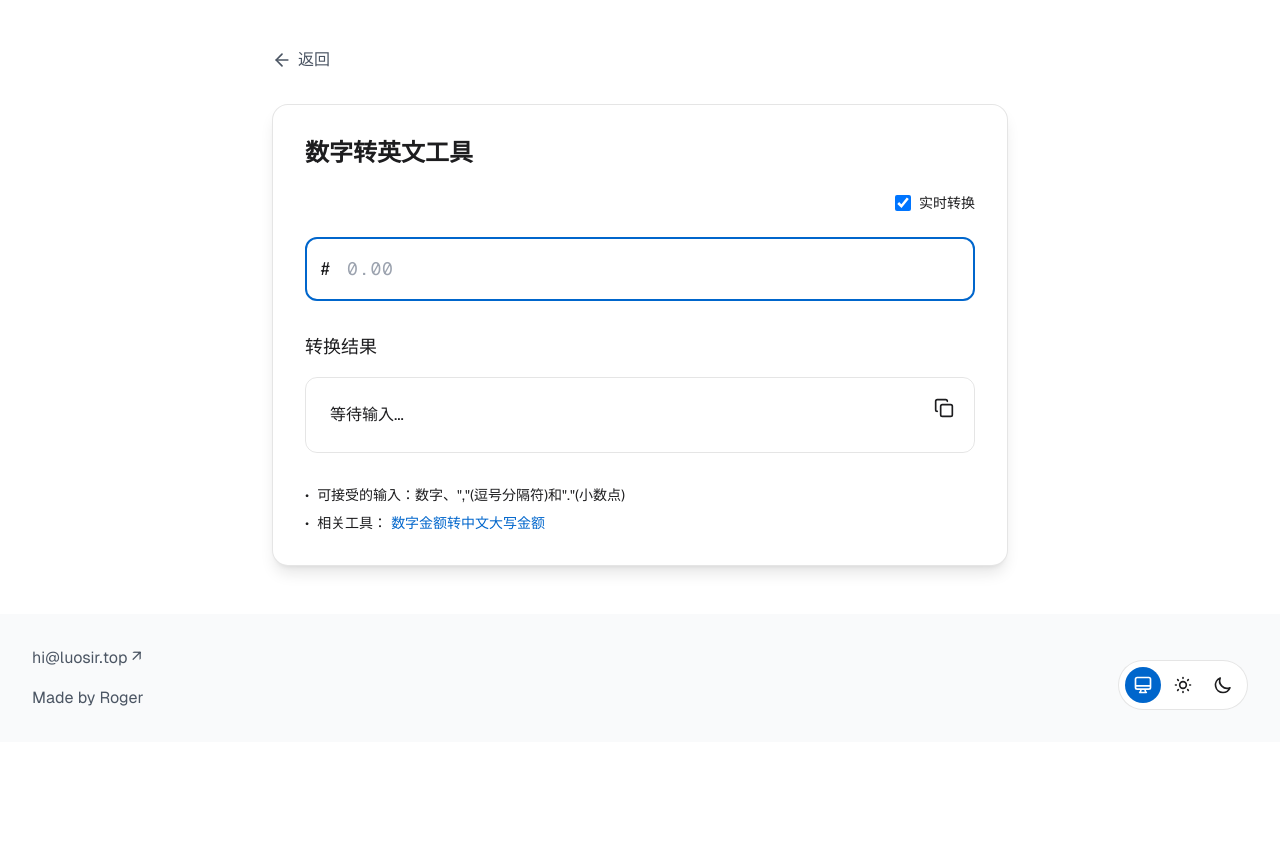
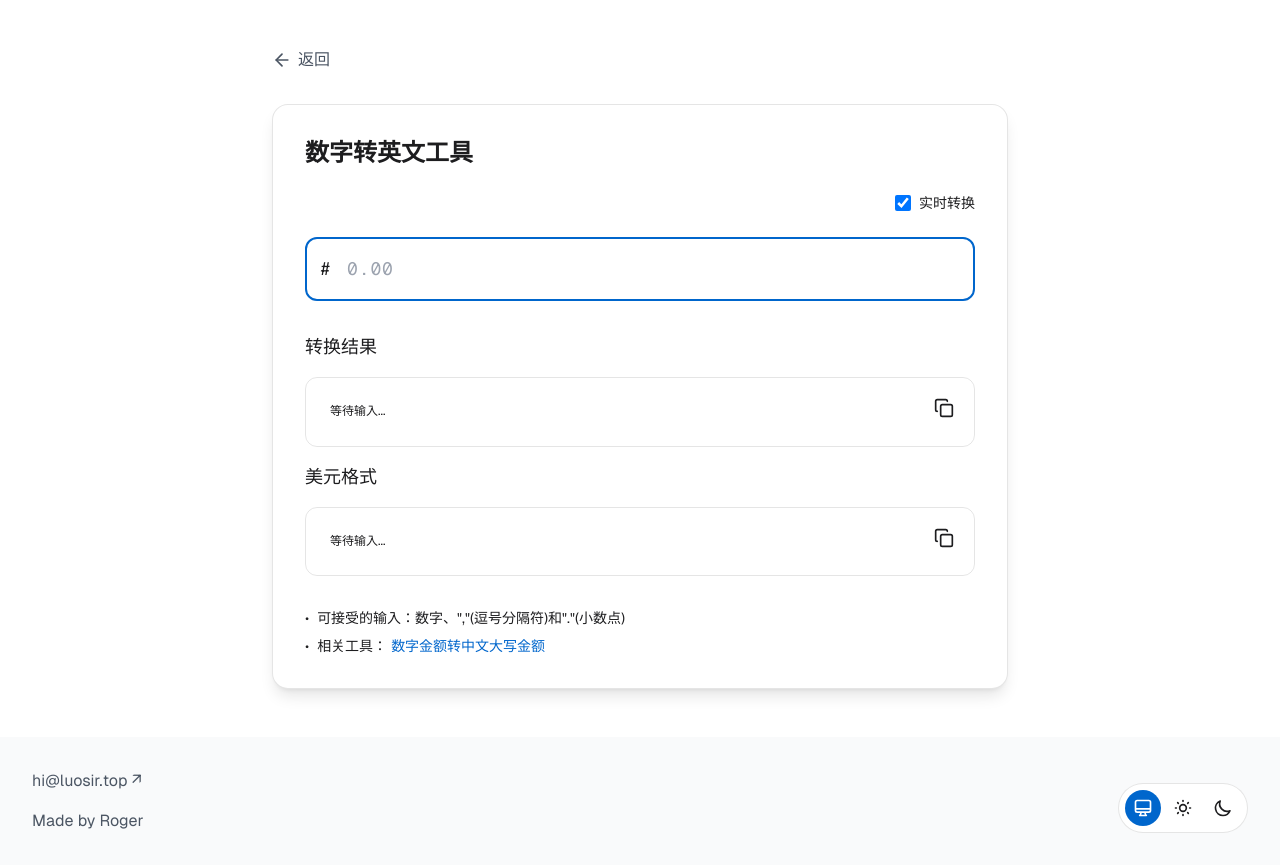
Before and after one commit to luocompany/luosir, a Next.js app: page /tools/number-to-english in a window 1280 px wide. Before the commit the page ends 800 px from the top, so only its background shows below. Built offline with nearby package versions, Linux system fonts and the light colour scheme.

Commit message:
结果显示框格式调整

```diff
--- a/app/tools/number-to-chinese/page.tsx
+++ b/app/tools/number-to-chinese/page.tsx
@@ -58,7 +58,7 @@ export default function NumberToChinese() {
           </Link>
         </div>
         <div className="backdrop-blur-xl bg-[var(--card-bg)] rounded-2xl p-8 shadow-lg border border-[var(--card-border)]">
-          <h1 className="text-2xl font-bold text-[var(--foreground)] mb-6">人民币大写在线转换</h1>
+          <h1 className="text-2xl font-bold text-[var(--foreground)] mb-6">人民币大写金额转换</h1>
           <form className="space-y-6">
             <div className="flex items-center justify-end mb-6">
               <div className="flex items-center space-x-2">
@@ -129,14 +129,18 @@ export default function NumberToChinese() {
               >
                 {copied ? <CheckIcon className="h-5 w-5 text-green-500" /> : <CopyIcon className="h-5 w-5" />}
               </button>
-              <p className="text-[var(--foreground)] leading-relaxed">
-                {error ? (
-                  <span className="text-red-500">{error}</span>
+              <p className="text-[var(--foreground)] leading-relaxed text-xs">
+                {!lowerAmount ? (
+                  <span className="text-[var(--foreground)]/60">等待输入...</span>
                 ) : (
-                  upperAmount ? (
-                    <strong>{upperAmount}</strong>
+                  error ? (
+                    <strong>{error}</strong>
                   ) : (
-                    '等待输入...'
+                    upperAmount ? (
+                      <strong>{upperAmount}</strong>
+                    ) : (
+                      <span className="text-[var(--foreground)]/60">等待输入...</span>
+                    )
                   )
                 )}
               </p>
@@ -175,7 +179,7 @@ export default function NumberToChinese() {
                 <div className="space-y-3">
                   <p>一、中文大写金额数字到"元"为止的，在"元"之后、应写"整"(或"正")字；在"角"和"分"之后，不写"整"(或"正")字。</p>
 
-                  <p>二、中文大写金额数字前应标明"人民币"字样，大写金额数字应紧接"人民币"字样填写，不得留有空白。大写金额数字前未印"人民币"字样的，应加填"人民币"三字，在票据和结算凭证大写金额栏内不得预印固定的"仟、佰、拾、万、仟、佰、拾、元、角、分"字样。</p>
+                  <p>二、中文大写金额��字前应标明"人民币"字样，大写金额数字应紧接"人民币"字样填写，不得留有空白。大写金额数字前未印"人民币"字样的，应加填"人民币"三字，在票据和结算凭证大写金额栏内不得预印固定的"仟、佰、拾、万、仟、佰、拾、元、角、分"字样。</p>
 
                   <div>
                     <p>三、阿拉伯数字小写金额数字中有"0"时，中文大写应按照汉语语言规律、金额数字构成和防止涂改的要求进行书写。举例如下：</p>
@@ -189,7 +193,7 @@ export default function NumberToChinese() {
 
                   <p>四、拉伯小写金额数字前面均应填写人民币符号"￥"，阿拉伯小写金额数字要认真填写，不得连写分辨不清。</p>
 
-                  <p>���、票据的出票日期必须使用中文大写，为防止变造票据的出票日期，在填写月、日时、月为壹、贰和壹拾的，日为壹至玖和壹拾、贰拾和叁拾的，应在其前加"零"日为拾壹至拾玖的应在其前加"壹"如1月15日应写成零壹月壹拾伍日，再如10月20日应写成零壹拾月零贰拾日。</p>
+                  <p>、票据的出票日期必须使用中文大写，为防止变造票据的出票日期，在填写月、日时、月为壹、贰和壹拾的，日为壹至玖和壹拾、贰拾和叁拾的，应在其前加"零"日为拾壹至拾玖的应在其前加"壹"如1月15日应写成零壹月壹拾伍日，再如10月20日应写成零壹拾月零贰拾日。</p>
                 </div>
               </div>
             </div>
--- a/app/tools/number-to-english/page.tsx
+++ b/app/tools/number-to-english/page.tsx
@@ -11,6 +11,11 @@ type ConversionResult = {
   decimal: string;
   hasDecimal: boolean;
 } | string;
+
+type USDResult = {
+  dollars: string;
+  cents: string;
+} | '';
 
 // 工具函数
 const numberUtils = {
@@ -97,31 +102,110 @@ const ResultDisplay = ({ result, onCopy, copied }: {
       {copied ? <CheckIcon className="h-5 w-5 text-green-500" /> : <CopyIcon className="h-5 w-5" />}
     </button>
 
-    <p className="text-[var(--foreground)] leading-relaxed">
-      {!result ? '等待输入...' : (
-        typeof result === 'string' ? <strong>{result}</strong> : (
-          <span>
-            <strong>{result.integer}</strong>
+    <p className="text-[var(--foreground)] leading-relaxed text-xs">
+      {!result || result === '' ? (
+        <span className="text-[var(--foreground)]/60">等待输入...</span>
+      ) : (
+        <strong>
+          {typeof result === 'string' ? (
+            result
+          ) : (
+            <>
+              {result.integer}
               {result.hasDecimal && (
                 <>
                   {' '}
                   <span className="text-red-500">AND</span>
                   {' '}
-                <strong>{result.decimal}</strong>
+                  {result.decimal}
                 </>
               )}
-          </span>
-        )
+            </>
+          )}
+        </strong>
       )}
     </p>
   </div>
 );
+
+// DollarFormatDisplay 组件的更新版本
+const DollarFormatDisplay = ({ number, onCopy, copied }: {
+  number: string;
+  onCopy: () => void;
+  copied: boolean;
+}) => {
+  const formatUSDAmount = (num: string): USDResult => {
+    if (!num || isNaN(Number(num.replace(/,/g, '')))) return '';
+
+    const parts = num.split('.');
+    const integerPart = Number(parts[0].replace(/,/g, ''));
+    const decimalPart = parts[1] ? parts[1].slice(0, 2).padEnd(2, '0') : '00';
+
+    const integerWords = numberUtils.convertInteger(integerPart).toUpperCase();
+    const centWords = numberUtils.convertInteger(parseInt(decimalPart)).toUpperCase();
+
+    const dollarText = integerPart === 1 ? 'DOLLAR' : 'DOLLARS';
+    const centText = parseInt(decimalPart) === 1 ? 'CENT' : 'CENTS';
+
+    return {
+      dollars: `USD ${integerWords} ${dollarText}`,
+      cents: parseInt(decimalPart) > 0 ? `${centWords} ${centText}` : ''
+    };
+  };
+
+  const dollarResult = formatUSDAmount(number);
+
+  const handleCopyClick = () => {
+    if (dollarResult === '') return;
+
+    const resultText = `${dollarResult.dollars}${dollarResult.cents ? ` AND ${dollarResult.cents}` : ''}`;
+
+    navigator.clipboard.writeText(resultText).then(() => {
+      onCopy();
+    });
+  };
+
+  return (
+    <div className="relative p-6 bg-[var(--input-bg)] rounded-xl min-h-[60px] backdrop-blur-sm border border-[var(--card-border)]">
+      <button
+        onClick={handleCopyClick}
+        className="absolute top-3 right-3 p-2 text-[var(--foreground)]/40 hover:text-[var(--foreground)]/60 transition-colors"
+        title="复制结果"
+      >
+        {copied ? <CheckIcon className="h-5 w-5 text-green-500" /> : <CopyIcon className="h-5 w-5" />}
+      </button>
+
+      <p className="text-[var(--foreground)] leading-relaxed text-xs">
+        {!number ? (
+          <span className="text-[var(--foreground)]/60">等待输入...</span>
+        ) : (
+          <strong>
+            {typeof dollarResult === 'string' ? dollarResult : (
+              <>
+                {dollarResult.dollars}
+                {dollarResult.cents && (
+                  <>
+                    {' '}
+                    <span className="text-red-500 font-bold">AND</span>
+                    {' '}
+                    {dollarResult.cents}
+                  </>
+                )}
+              </>
+            )}
+          </strong>
+        )}
+      </p>
+    </div>
+  );
+};
 
 export default function NumberToEnglish() {
   const [number, setNumber] = useState('');
   const [result, setResult] = useState<ConversionResult>('');
   const [realtime, setRealtime] = useState(true);
   const [copied, setCopied] = useState(false);
+  const [copiedDollar, setCopiedDollar] = useState(false);
 
   const convertToEnglish = (input: string): ConversionResult => {
     if (!input) return '';
@@ -210,8 +294,16 @@ export default function NumberToEnglish() {
             <div className="flex gap-4">
               <NumberInput
                 value={number}
-                onChange={setNumber}
-                onClear={() => setNumber('')}
+                onChange={(value) => {
+                  setNumber(value);
+                  if (!value) {
+                    setResult(''); // 当输入为空时重置结果
+                  }
+                }}
+                onClear={() => {
+                  setNumber('');
+                  setResult(''); // 当清除输入时重置结果
+                }}
               />
               {!realtime && (
                 <button
@@ -226,13 +318,27 @@ export default function NumberToEnglish() {
             </div>
           </form>
 
-          <div className="mt-8">
+          <div className="mt-8 space-y-4">
+            <div>
               <h2 className="text-lg font-medium text-[var(--foreground)] mb-4">转换结果</h2>
               <ResultDisplay
                 result={result}
                 onCopy={handleCopy}
                 copied={copied}
               />
+            </div>
+
+            <div>
+              <h2 className="text-lg font-medium text-[var(--foreground)] mb-4">美元格式</h2>
+              <DollarFormatDisplay
+                number={number}
+                onCopy={() => {
+                  setCopiedDollar(true);
+                  setTimeout(() => setCopiedDollar(false), 2000);
+                }}
+                copied={copiedDollar}
+              />
+            </div>
           </div>
 
           <div className="mt-8 space-y-2 text-sm text-[var(--foreground)]/60">
```
Lines whose indentation alone changed are shown as unchanged.
